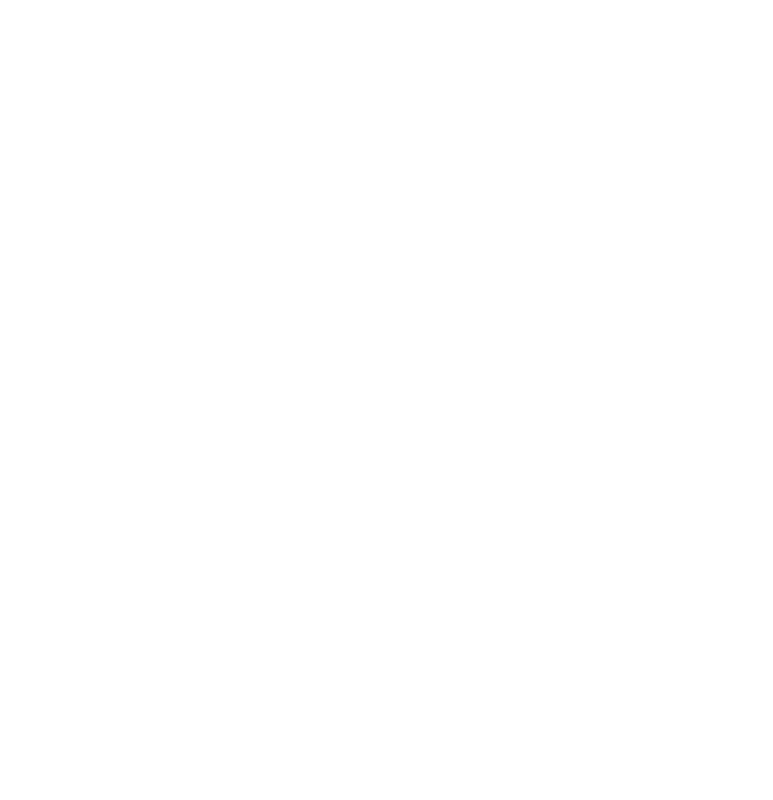
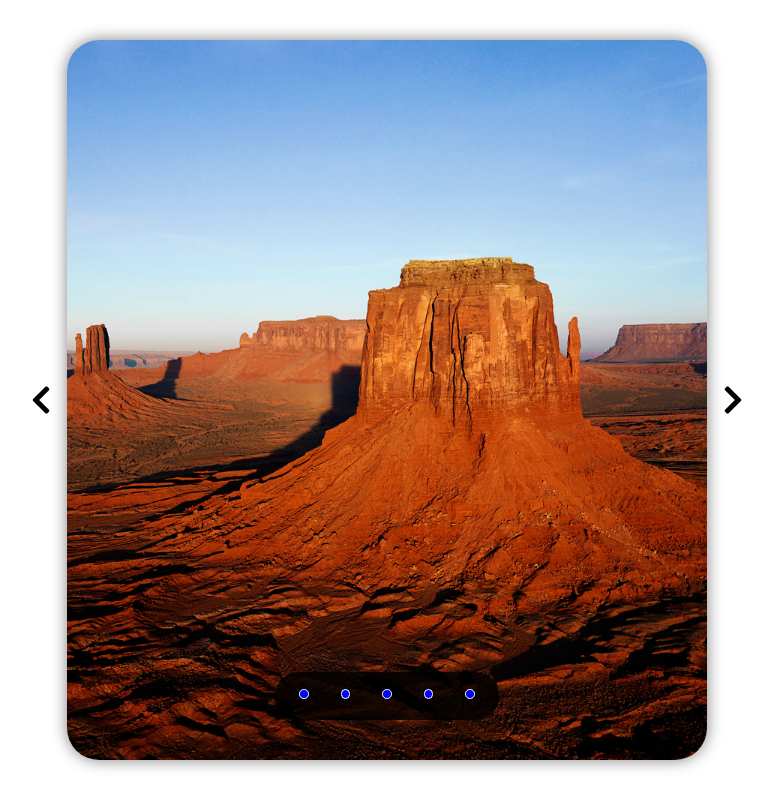
Before and after one commit to Vituz/vue-slider, a plain HTML site: page index.html in a window 1280 px wide. Shown: the whole page, without its empty margins (253-1026 px from the left). Drawn offline with nearby package versions, Linux system fonts and the light colour scheme.

Commit message:
Add slider dot

```diff
--- a/assets/css/style.css
+++ b/assets/css/style.css
@@ -0,0 +1,58 @@
+* {
+    box-sizing: border-box;
+    margin: 0;
+    padding: 0;
+}
+
+#root {
+    display: flex;
+    justify-content: center;
+    align-items: center;
+    height: 100vh;
+}
+
+img {
+    width: 50%;
+    height: 90%;
+    object-fit: cover;
+    border-radius: 2rem;
+    box-shadow: 0 0 1rem gray;
+}
+
+.fas {
+    font-size: 2rem;
+    margin: 1rem;
+}
+
+
+.slider {
+    background-color: rgba(0, 0, 0, 0.8);
+    width: auto;
+    height: 3rem;
+    position: absolute;
+    bottom: 5rem;
+    border-radius: 3rem;
+    display: flex;
+    align-items: center;
+    padding: 0 0.5rem;
+}
+
+.slider li {
+    border: 1px solid white;
+    /* background-color: white; */
+    border-radius: 50%;
+    width: 0.6rem;
+    height: 0.6rem;
+    margin: 1rem;
+    list-style: none;
+    display: inline-block;
+    cursor: pointer;
+}
+
+.blue {
+    background-color: blue;
+}
+
+.white {
+    background-color: white;
+}
--- a/assets/js/main.js
+++ b/assets/js/main.js
@@ -3,14 +3,49 @@ const app = new Vue({
     el: '#root',
 
     data:{
+        counter: 0,
+
+        images:[
+            './assets/img/paesaggio01.jpg',
+            './assets/img/paesaggio02.jpg',
+            './assets/img/paesaggio03.jpg',
+            './assets/img/paesaggio04.jpg',
+            './assets/img/paesaggio05.jpg',
+        ],
+
+        bgBlue: 'blue'
+    },
+
+    methods:{
+        prev(){
+            console.log("Hai cliccato tu previous");
+
+            clearInterval(this.setInterval);
+
+            if(this.counter == 0){
+                return this.counter = this.images.length-1;
+            }
+             return this.counter--;
+        },
+
+        next(){
+            console.log("Hai cliccato su next");
+
+            clearInterval(this.setInterval);
+
+            if(this.counter == this.images.length -1){
+               return this.counter = 0;
+            }
+             return this.counter++;
+        },
+
+        selectImg(){
+            console.log(this.counter);
+        }
 
     },
 
-    methods:{
-
+    mounted: function(){
+        setInterval(this.next, 3000);
     },
-
-    mounted(){
-
-    }
 });
--- a/index.html
+++ b/index.html
@@ -1,5 +1,6 @@
 <!DOCTYPE html>
 <html lang="en">
+
 <head>
     <meta charset="UTF-8">
     <meta http-equiv="X-UA-Compatible" content="IE=edge">
@@ -7,16 +8,35 @@
 
     <!-- Font Awesome -->
     <link rel="stylesheet" href="https://cdnjs.cloudflare.com/ajax/libs/font-awesome/5.15.3/css/all.min.css"
-   	 integrity="sha512-iBBXm8fW90+nuLcSKlbmrPcLa0OT92xO1BIsZ+ywDWZCvqsWgccV3gFoRBv0z+8dLJgyAHIhR35VZc2oM/gI1w=="
-   	 crossorigin="anonymous" />
+        integrity="sha512-iBBXm8fW90+nuLcSKlbmrPcLa0OT92xO1BIsZ+ywDWZCvqsWgccV3gFoRBv0z+8dLJgyAHIhR35VZc2oM/gI1w=="
+        crossorigin="anonymous" />
 
     <link rel="stylesheet" href="./assets/css/style.css">
 
     <title>Slider</title>
 </head>
+
 <body>
 
     <div id="root">
+
+        <div class="prev" @click="prev">
+            <i class="fas fa-chevron-left"></i>
+        </div>
+
+        <img :src="images[counter]" alt="">
+        <div class="slider">
+            <ul>
+            <li v-for="(item, index) in images" @click="selectImg" v-bind:class="bgBlue" v-bind:index="index">
+
+                </li>
+            </ul>
+        </div>
+
+        <div class="next" @click="next">
+            <i class="fas fa-chevron-right"></i>
+        </div>
+
 
     </div>
 
@@ -27,4 +47,5 @@
     <!-- Main.js -->
     <script src="./assets/js/main.js"></script>
 </body>
+
 </html>
```
Also changed, not shown: assets/img/paesaggio01.jpg.
